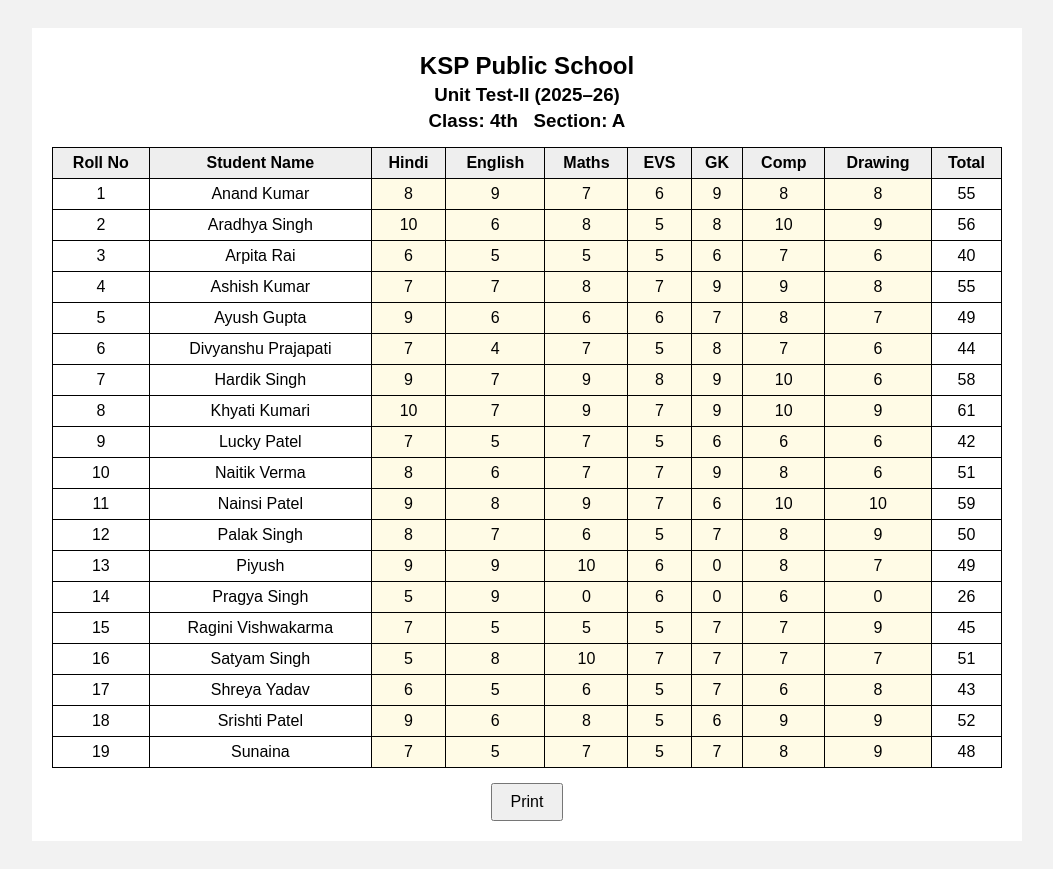
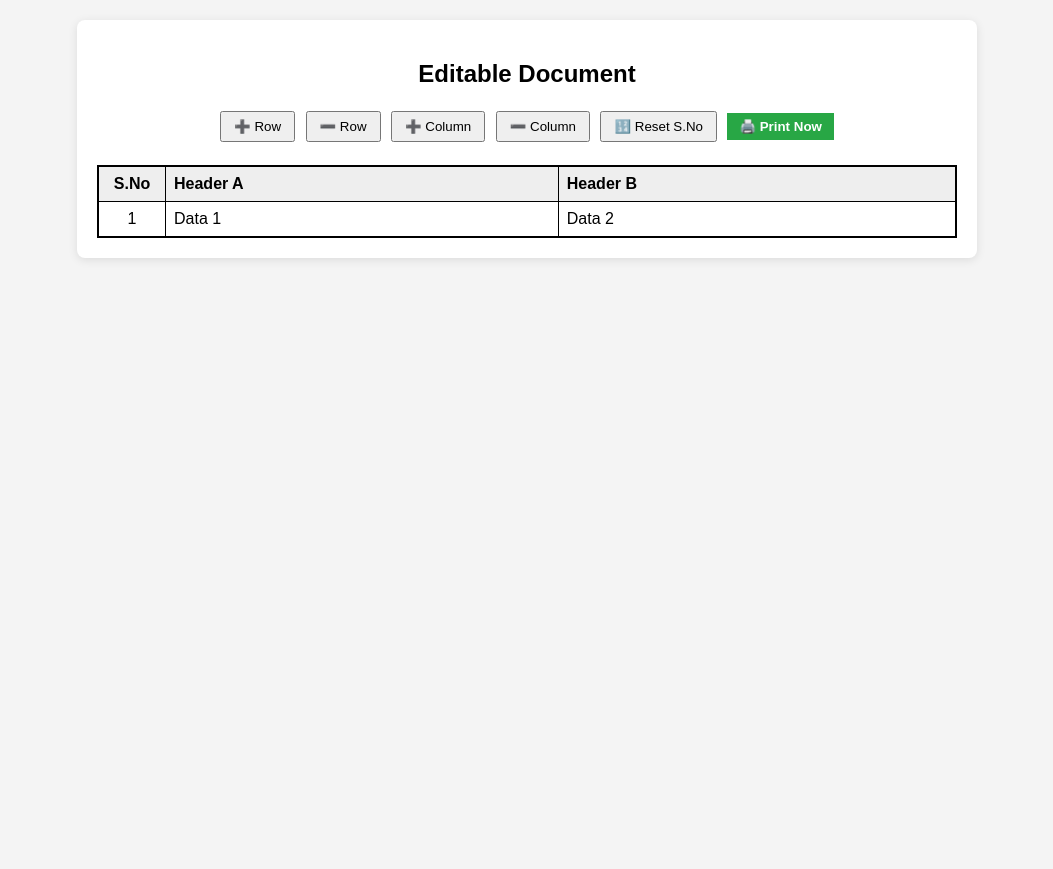
Before and after one commit to SurajPatel2024/MyWord, a plain HTML site: page index.html in a window 1280 px wide. Shown: the whole page, without its empty margins (113-1166 px from the left). After the commit the page ends 800 px from the top, so only its background shows below. Drawn offline with Linux system fonts and the light colour scheme.

Commit message:
Refactor index.html for improved layout and interactivity
Updated the HTML structure and styles for a more modern layout. Added functionality for dynamic table manipulation.

```diff
--- a/index.html
+++ b/index.html
@@ -1,172 +1,161 @@
+
 <!DOCTYPE html>
 <html lang="en">
 <head>
 <meta charset="UTF-8">
-<title>Unit test class 4</title>
+<title>MY WORD</title>
 <style>
-  body{font-family:Arial, sans-serif;background:#f2f2f2;padding:20px;}
-  .page{background:#fff;max-width:950px;margin:auto;padding:20px;}
-  h2,h3{text-align:center;margin:4px 0;}
-  table{width:100%;border-collapse:collapse;margin-top:15px;}
-  th,td{border:1px solid #000;padding:6px;text-align:center;}
-  th{background:#eee;}
-  td.edit{background:#fffbe6;}
-  .print-btn{text-align:center;margin-top:15px;}
-  button{padding:8px 18px;font-size:16px;}
-  @media print{
-    body{background:#fff;padding:0;}
-    .print-btn{display:none;}
-    .page{box-shadow:none;}
+  /* Base Styles */
+  body { font-family: sans-serif; background: #f4f4f4; padding: 20px; margin: 0; }
+  .container {
+    background: #fff;
+    max-width: 900px;
+    margin: auto;
+    padding: 20px;
+    border-radius: 8px;
+    box-shadow: 0 2px 10px rgba(0,0,0,0.1);
+    box-sizing: border-box; /* Crucial for width calculation */
+  }
+
+  h2 { text-align: center; }
+  .controls { text-align: center; margin-bottom: 20px; }
+
+  /* Table Styles */
+  table {
+    width: 100%;
+    border-collapse: collapse;
+    table-layout: auto; /* Allows columns to adjust to content */
+    border: 2px solid #000;
+  }
+
+  th, td {
+    border: 1px solid #000;
+    padding: 8px;
+    text-align: left;
+    word-wrap: break-word; /* Prevents text from pushing columns out */
+  }
+
+  th { background: #eee; }
+  .sno-col { width: 50px; text-align: center; }
+
+  /* Buttons */
+  button { padding: 6px 12px; margin: 3px; cursor: pointer; }
+  .print-btn { background: #28a745; color: white; border: none; font-weight: bold; }
+
+  /* PRINT FIXES - THIS SOLVES THE CUT-OFF PROBLEM */
+  @media print {
+    @page {
+      size: auto;
+      margin: 15mm; /* Standard margin for printers */
+    }
+    body { background: white; padding: 0; }
+    .controls { display: none !important; }
+
+    .container {
+      width: 100% !important;
+      max-width: 100% !important;
+      margin: 0 !important;
+      padding: 0 !important;
+      box-shadow: none !important;
+    }
+
+    table {
+      width: 100% !important;
+      border: 1px solid black !important;
+      /* Helps the browser fit the table to the paper width */
+      overflow: visible !important;
+    }
+
+    th, td {
+      font-size: 10pt; /* Smaller text ensures it fits on paper */
+      border: 1px solid black !important;
+    }
   }
 </style>
 </head>
 <body>
 
-<div class="page">
-  <h2 contenteditable="true">KSP Public School</h2>
-  <h3 contenteditable="true">Unit Test-II (2025–26)</h3>
-  <h3 contenteditable="true">Class: 4th &nbsp; Section: A</h3>
+<div class="container">
+  <h2 contenteditable="true">Editable Document</h2>
 
-  <table id="marksTable">
-    <tr>
-      <th>Roll No</th>
-      <th>Student Name</th>
-      <th>Hindi</th>
-      <th>English</th>
-      <th>Maths</th>
-      <th>EVS</th>
-      <th>GK</th>
-      <th>Comp</th>
-      <th>Drawing</th>
-      <th>Total</th>
-    </tr>
+  <div class="controls">
+    <button onclick="addRow()">➕ Row</button>
+    <button onclick="deleteRow()">➖ Row</button>
+    <button onclick="addColumn()">➕ Column</button>
+    <button onclick="deleteColumn()">➖ Column</button>
+    <button onclick="autoRenumber()">🔢 Reset S.No</button>
+    <button class="print-btn" onclick="window.print()">🖨️ Print Now</button>
+  </div>
 
-    <!-- ROW TEMPLATE -->
-    <!-- Only marks editable, total auto -->
-
-    <tr>
-      <td>1</td><td>Anand Kumar</td>
-      <td class="edit" contenteditable>8</td><td class="edit" contenteditable>9</td><td class="edit" contenteditable>7</td><td class="edit" contenteditable>6</td><td class="edit" contenteditable>9</td><td class="edit" contenteditable>8</td><td class="edit" contenteditable>8</td>
-      <td class="total">55</td>
-    </tr>
-    <tr>
-      <td>2</td><td>Aradhya Singh</td>
-      <td class="edit" contenteditable>10</td><td class="edit" contenteditable>6</td><td class="edit" contenteditable>8</td><td class="edit" contenteditable>5</td><td class="edit" contenteditable>8</td><td class="edit" contenteditable>10</td><td class="edit" contenteditable>9</td>
-      <td class="total">56</td>
-    </tr>
-    <tr>
-      <td>3</td><td>Arpita Rai</td>
-      <td class="edit" contenteditable>6</td><td class="edit" contenteditable>5</td><td class="edit" contenteditable>5</td><td class="edit" contenteditable>5</td><td class="edit" contenteditable>6</td><td class="edit" contenteditable>7</td><td class="edit" contenteditable>6</td>
-      <td class="total">35</td>
-    </tr>
-    <tr>
-      <td>4</td><td>Ashish Kumar</td>
-      <td class="edit" contenteditable>7</td><td class="edit" contenteditable>7</td><td class="edit" contenteditable>8</td><td class="edit" contenteditable>7</td><td class="edit" contenteditable>9</td><td class="edit" contenteditable>9</td><td class="edit" contenteditable>8</td>
-      <td class="total">55</td>
-    </tr>
-    <tr>
-      <td>5</td><td>Ayush Gupta</td>
-      <td class="edit" contenteditable>9</td><td class="edit" contenteditable>6</td><td class="edit" contenteditable>6</td><td class="edit" contenteditable>6</td><td class="edit" contenteditable>7</td><td class="edit" contenteditable>8</td><td class="edit" contenteditable>7</td>
-      <td class="total">49</td>
-    </tr>
-    <tr>
-      <td>6</td><td>Divyanshu Prajapati</td>
-      <td class="edit" contenteditable>7</td><td class="edit" contenteditable>4</td><td class="edit" contenteditable>7</td><td class="edit" contenteditable>5</td><td class="edit" contenteditable>8</td><td class="edit" contenteditable>7</td><td class="edit" contenteditable>6</td>
-      <td class="total">43</td>
-    </tr>
-    <tr>
-      <td>7</td><td>Hardik Singh</td>
-      <td class="edit" contenteditable>9</td><td class="edit" contenteditable>7</td><td class="edit" contenteditable>9</td><td class="edit" contenteditable>8</td><td class="edit" contenteditable>9</td><td class="edit" contenteditable>10</td><td class="edit" contenteditable>6</td>
-      <td class="total">58</td>
-    </tr>
-    <tr>
-      <td>8</td><td>Khyati Kumari</td>
-      <td class="edit" contenteditable>10</td><td class="edit" contenteditable>7</td><td class="edit" contenteditable>9</td><td class="edit" contenteditable>7</td><td class="edit" contenteditable>9</td><td class="edit" contenteditable>10</td><td class="edit" contenteditable>9</td>
-      <td class="total">61</td>
-    </tr>
-    <tr>
-      <td>9</td><td>Lucky Patel</td>
-      <td class="edit" contenteditable>7</td><td class="edit" contenteditable>5</td><td class="edit" contenteditable>7</td><td class="edit" contenteditable>5</td><td class="edit" contenteditable>6</td><td class="edit" contenteditable>6</td><td class="edit" contenteditable>6</td>
-      <td class="total">40</td>
-    </tr>
-    <tr>
-      <td>10</td><td>Naitik Verma</td>
-      <td class="edit" contenteditable>8</td><td class="edit" contenteditable>6</td><td class="edit" contenteditable>7</td><td class="edit" contenteditable>7</td><td class="edit" contenteditable>9</td><td class="edit" contenteditable>8</td><td class="edit" contenteditable>6</td>
-      <td class="total">51</td>
-    </tr>
-    <tr>
-      <td>11</td><td>Nainsi Patel</td>
-      <td class="edit" contenteditable>9</td><td class="edit" contenteditable>8</td><td class="edit" contenteditable>9</td><td class="edit" contenteditable>7</td><td class="edit" contenteditable>6</td><td class="edit" contenteditable>10</td><td class="edit" contenteditable>10</td>
-      <td class="total">53</td>
-    </tr>
-    <tr>
-      <td>12</td><td>Palak Singh</td>
-      <td class="edit" contenteditable>8</td><td class="edit" contenteditable>7</td><td class="edit" contenteditable>6</td><td class="edit" contenteditable>5</td><td class="edit" contenteditable>7</td><td class="edit" contenteditable>8</td><td class="edit" contenteditable>9</td>
-      <td class="total">48</td>
-    </tr>
-    <tr>
-      <td>13</td><td>Piyush</td>
-      <td class="edit" contenteditable>9</td><td class="edit" contenteditable>9</td><td class="edit" contenteditable>10</td><td class="edit" contenteditable>6</td><td class="edit" contenteditable>0</td><td class="edit" contenteditable>8</td><td class="edit" contenteditable>7</td>
-      <td class="total">49</td>
-    </tr>
-    <tr>
-      <td>14</td><td>Pragya Singh</td>
-      <td class="edit" contenteditable>5</td><td class="edit" contenteditable>9</td><td class="edit" contenteditable>0</td><td class="edit" contenteditable>6</td><td class="edit" contenteditable>0</td><td class="edit" contenteditable>6</td><td class="edit" contenteditable>0</td>
-      <td class="total">24</td>
-    </tr>
-    <tr>
-      <td>15</td><td>Ragini Vishwakarma</td>
-      <td class="edit" contenteditable>7</td><td class="edit" contenteditable>5</td><td class="edit" contenteditable>5</td><td class="edit" contenteditable>5</td><td class="edit" contenteditable>7</td><td class="edit" contenteditable>7</td><td class="edit" contenteditable>9</td>
-      <td class="total">42</td>
-    </tr>
-    <tr>
-      <td>16</td><td>Satyam Singh</td>
-      <td class="edit" contenteditable>5</td><td class="edit" contenteditable>8</td><td class="edit" contenteditable>10</td><td class="edit" contenteditable>7</td><td class="edit" contenteditable>7</td><td class="edit" contenteditable>7</td><td class="edit" contenteditable>7</td>
-      <td class="total">51</td>
-    </tr>
-    <tr>
-      <td>17</td><td>Shreya Yadav</td>
-      <td class="edit" contenteditable>6</td><td class="edit" contenteditable>5</td><td class="edit" contenteditable>6</td><td class="edit" contenteditable>5</td><td class="edit" contenteditable>7</td><td class="edit" contenteditable>6</td><td class="edit" contenteditable>8</td>
-      <td class="total">42</td>
-    </tr>
-    <tr>
-      <td>18</td><td>Srishti Patel</td>
-      <td class="edit" contenteditable>9</td><td class="edit" contenteditable>6</td><td class="edit" contenteditable>8</td><td class="edit" contenteditable>5</td><td class="edit" contenteditable>6</td><td class="edit" contenteditable>9</td><td class="edit" contenteditable>9</td>
-      <td class="total">52</td>
-    </tr>
-    <tr>
-      <td>19</td><td>Sunaina</td>
-      <td class="edit" contenteditable>7</td><td class="edit" contenteditable>5</td><td class="edit" contenteditable>7</td><td class="edit" contenteditable>5</td><td class="edit" contenteditable>7</td><td class="edit" contenteditable>8</td><td class="edit" contenteditable>9</td>
-      <td class="total">47</td>
-    </tr>
+  <table id="mainTable">
+    <thead>
+      <tr id="headerRow">
+        <th class="sno-col" contenteditable="true">S.No</th>
+        <th contenteditable="true">Header A</th>
+        <th contenteditable="true">Header B</th>
+      </tr>
+    </thead>
+    <tbody id="tableBody">
+      <tr>
+        <td class="sno-col" contenteditable="true">1</td>
+        <td contenteditable="true">Data 1</td>
+        <td contenteditable="true">Data 2</td>
+      </tr>
+    </tbody>
   </table>
-
-  <div class="print-btn">
-    <button onclick="window.print()">Print</button>
-  </div>
 </div>
 
 <script>
-function calculateTotals(){
-  const rows = document.querySelectorAll('#marksTable tr');
-  rows.forEach((row,i)=>{
-    if(i===0) return;
-    let sum = 0;
-    row.querySelectorAll('td.edit').forEach(td=>{
-      let v = parseInt(td.innerText);
-      if(!isNaN(v)) sum += v;
-    });
-    const totalCell = row.querySelector('.total');
-    if(totalCell) totalCell.innerText = sum;
+const tableBody = document.getElementById('tableBody');
+const headerRow = document.getElementById('headerRow');
+
+function addRow() {
+  const colCount = headerRow.cells.length;
+  const newRow = document.createElement('tr');
+  const nextNum = tableBody.rows.length + 1;
+
+  for (let i = 0; i < colCount; i++) {
+    const newCell = document.createElement('td');
+    newCell.contentEditable = true;
+    if (i === 0) {
+      newCell.className = 'sno-col';
+      newCell.innerText = nextNum;
+    }
+    newRow.appendChild(newCell);
+  }
+  tableBody.appendChild(newRow);
+}
+
+function deleteRow() {
+  if (tableBody.rows.length > 0) tableBody.deleteRow(-1);
+}
+
+function addColumn() {
+  const th = document.createElement('th');
+  th.contentEditable = true;
+  th.innerText = "New Head";
+  headerRow.appendChild(th);
+
+  Array.from(tableBody.rows).forEach(row => {
+    const td = document.createElement('td');
+    td.contentEditable = true;
+    row.appendChild(td);
   });
 }
 
-document.querySelectorAll('td.edit').forEach(td=>{
-  td.addEventListener('input', calculateTotals);
-});
+function deleteColumn() {
+  if (headerRow.cells.length > 1) {
+    headerRow.deleteCell(-1);
+    Array.from(tableBody.rows).forEach(row => row.deleteCell(-1));
+  }
+}
 
-calculateTotals();
+function autoRenumber() {
+  Array.from(tableBody.rows).forEach((row, index) => {
+    row.cells[0].innerText = index + 1;
+  });
+}
 </script>
 
 </body>
-      </html>
+</html>
```
